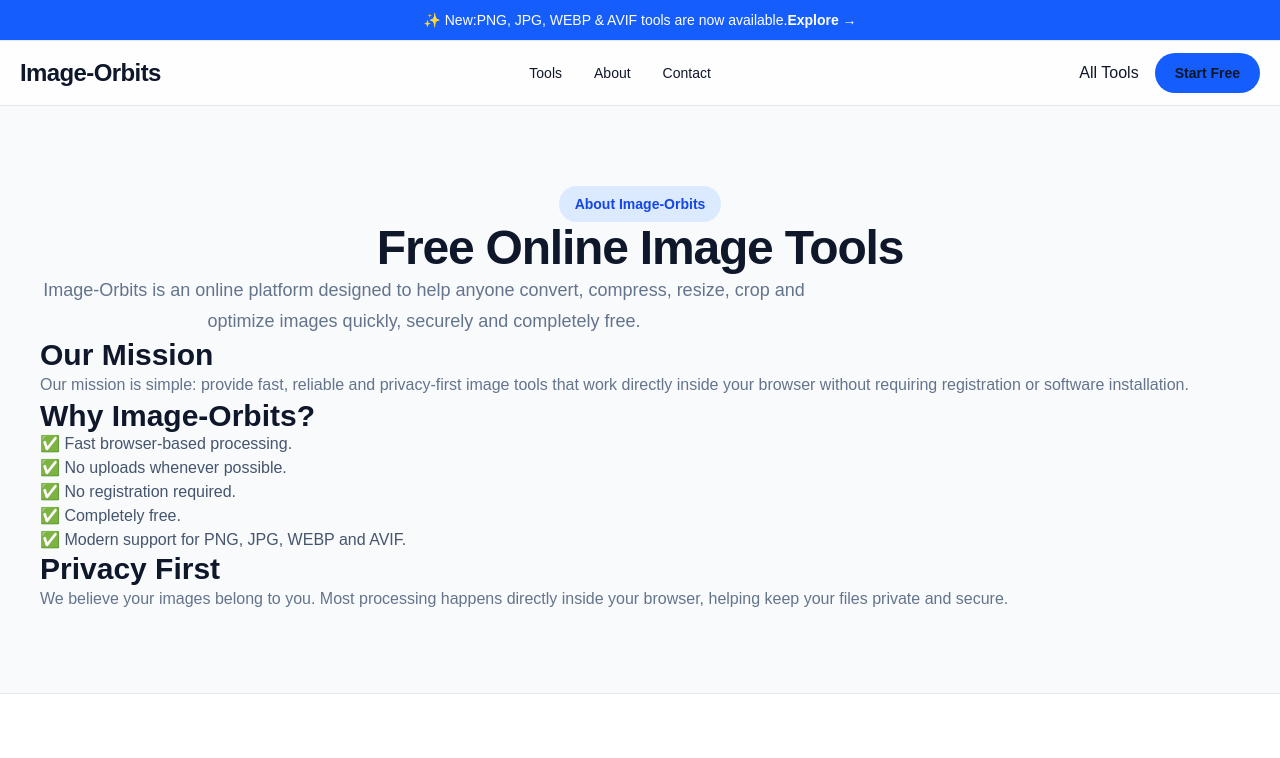
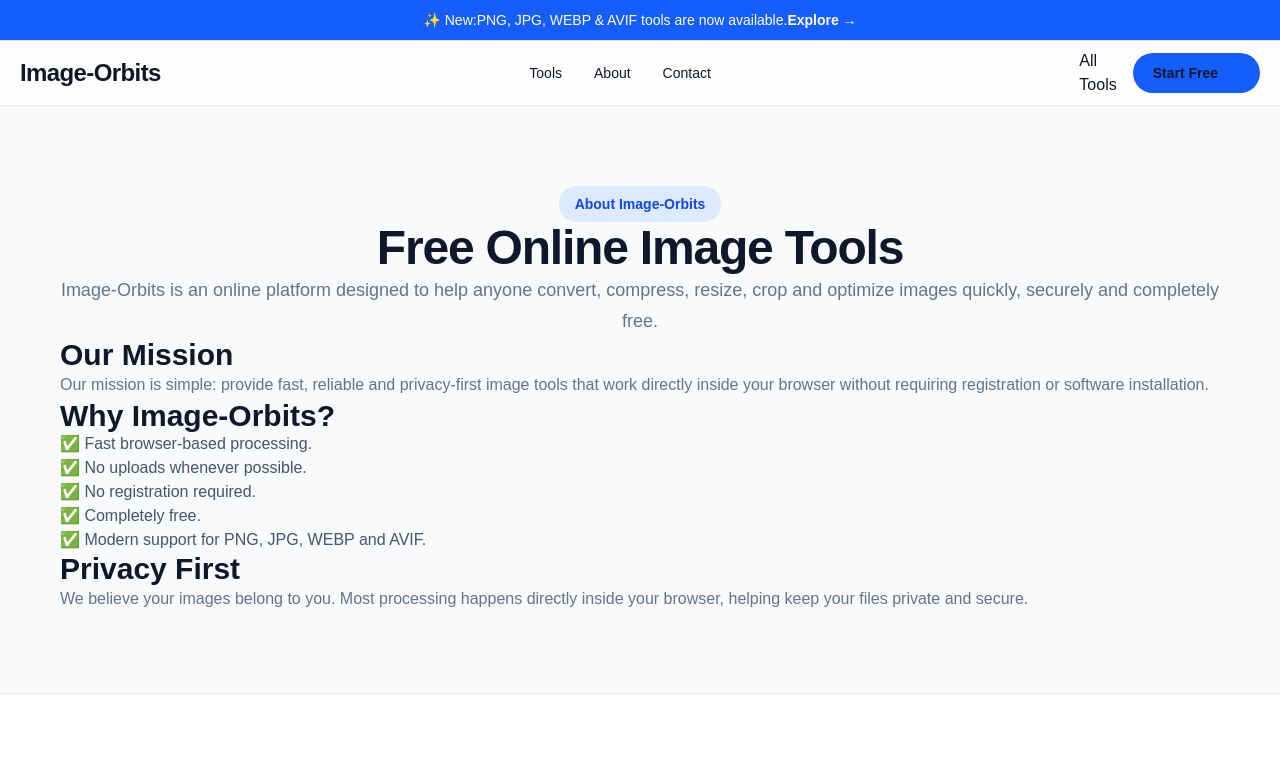
Before and after one commit to alitafy27-crypto/image-orbits, a Next.js app: page /about in a window 1280 px wide. Shown: the top 758 px of the page. Built offline with nearby package versions, Linux system fonts and the light colour scheme.

Commit message:
Fix centering for all sections including FAQ, Features, and Related Tools

```diff
--- a/app/globals.css
+++ b/app/globals.css
@@ -293,17 +293,22 @@
 }
 
 /* ========================================
-   🔥 التمركز العام لجميع الصفحات 🔥
+   🎯 التمركز الكامل لجميع الصفحات والأقسام
    ======================================== */
 
-/* ===== تمركز جميع الحاويات ===== */
+/* ===== تمركز جميع الحاويات الرئيسية ===== */
 main,
 .page-container,
 .container-custom,
 .max-w-7xl,
 .max-w-6xl,
-.max-w-5xl {
-  width: 100%;
+.max-w-5xl,
+.max-w-4xl,
+.max-w-3xl,
+.max-w-2xl,
+.max-w-xl,
+.max-w-lg {
+  width: 100% !important;
   max-width: 1280px !important;
   margin-left: auto !important;
   margin-right: auto !important;
@@ -311,11 +316,73 @@
   padding-right: 1.25rem !important;
 }
 
+/* ===== تمركز جميع الأقسام (sections) ===== */
+section {
+  display: flex !important;
+  flex-direction: column !important;
+  align-items: center !important;
+  width: 100% !important;
+}
+
+section > * {
+  max-width: 1280px !important;
+  width: 100% !important;
+  padding-left: 1.25rem !important;
+  padding-right: 1.25rem !important;
+}
+
+/* ===== تمركز الـ containers داخل الأقسام ===== */
+section .container,
+section .container-custom,
+section .max-w-7xl,
+section .max-w-6xl,
+section .max-w-5xl,
+section .max-w-4xl,
+section .max-w-3xl,
+section .max-w-2xl,
+section .max-w-xl,
+section .max-w-lg {
+  width: 100% !important;
+  max-width: 1280px !important;
+  margin-left: auto !important;
+  margin-right: auto !important;
+  padding-left: 1.25rem !important;
+  padding-right: 1.25rem !important;
+}
+
+/* ===== تمركز الـ Grid ===== */
+.grid,
+.grid-cols-1,
+.grid-cols-2,
+.grid-cols-3,
+.grid-cols-4,
+.grid-cols-5,
+.grid-cols-6 {
+  width: 100% !important;
+  max-width: 1280px !important;
+  margin-left: auto !important;
+  margin-right: auto !important;
+}
+
+/* ===== تمركز الـ Cards ===== */
+.card,
+.bg-white,
+.rounded-xl,
+.shadow-sm,
+.shadow-md,
+.shadow-lg {
+  width: 100% !important;
+  max-width: 1280px !important;
+  margin-left: auto !important;
+  margin-right: auto !important;
+}
+
 /* ===== تمركز الهيدر ===== */
 header .max-w-7xl,
 header .container-custom,
-header .mx-auto {
-  width: 100%;
+header .mx-auto,
+header .container {
+  width: 100% !important;
   max-width: 1280px !important;
   margin-left: auto !important;
   margin-right: auto !important;
@@ -326,8 +393,9 @@
 /* ===== تمركز الفوتر ===== */
 footer .max-w-7xl,
 footer .container-custom,
-footer .mx-auto {
-  width: 100%;
+footer .mx-auto,
+footer .container {
+  width: 100% !important;
   max-width: 1280px !important;
   margin-left: auto !important;
   margin-right: auto !important;
@@ -335,7 +403,47 @@
   padding-right: 1.25rem !important;
 }
 
-/* ===== للشاشات الصغيرة ===== */
+/* ===== تمركز الـ FAQ ===== */
+.faq-section,
+.faq-container,
+[class*="faq"] {
+  width: 100% !important;
+  max-width: 1280px !important;
+  margin-left: auto !important;
+  margin-right: auto !important;
+  padding-left: 1.25rem !important;
+  padding-right: 1.25rem !important;
+}
+
+/* ===== تمركز الـ Features / Why Choose ===== */
+.features-section,
+.features-grid,
+[class*="feature"],
+[class*="why-choose"] {
+  width: 100% !important;
+  max-width: 1280px !important;
+  margin-left: auto !important;
+  margin-right: auto !important;
+  padding-left: 1.25rem !important;
+  padding-right: 1.25rem !important;
+}
+
+/* ===== تمركز الـ Related Tools ===== */
+.related-tools,
+.related-tools-section,
+[class*="related"] {
+  width: 100% !important;
+  max-width: 1280px !important;
+  margin-left: auto !important;
+  margin-right: auto !important;
+  padding-left: 1.25rem !important;
+  padding-right: 1.25rem !important;
+}
+
+/* ========================================
+   📱 للشاشات الصغيرة
+   ======================================== */
+
 @media (max-width: 768px) {
   main,
   .page-container,
@@ -343,8 +451,19 @@
   .max-w-7xl,
   .max-w-6xl,
   .max-w-5xl,
+  .max-w-4xl,
+  .max-w-3xl,
+  .max-w-2xl,
+  .max-w-xl,
+  .max-w-lg,
   header .max-w-7xl,
-  footer .max-w-7xl {
+  footer .max-w-7xl,
+  section > *,
+  section .container,
+  section .max-w-7xl,
+  .faq-section,
+  .features-section,
+  .related-tools {
     padding-left: 1rem !important;
     padding-right: 1rem !important;
   }
```
